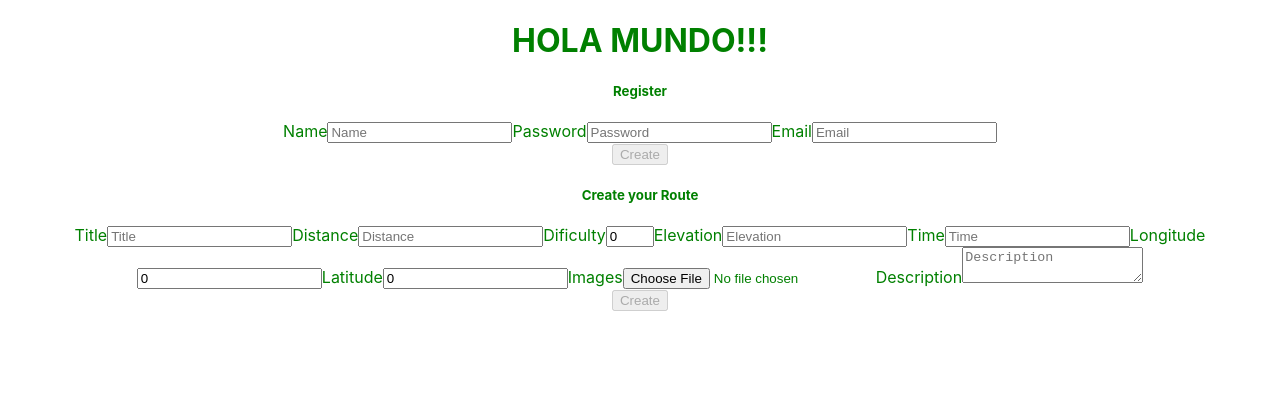
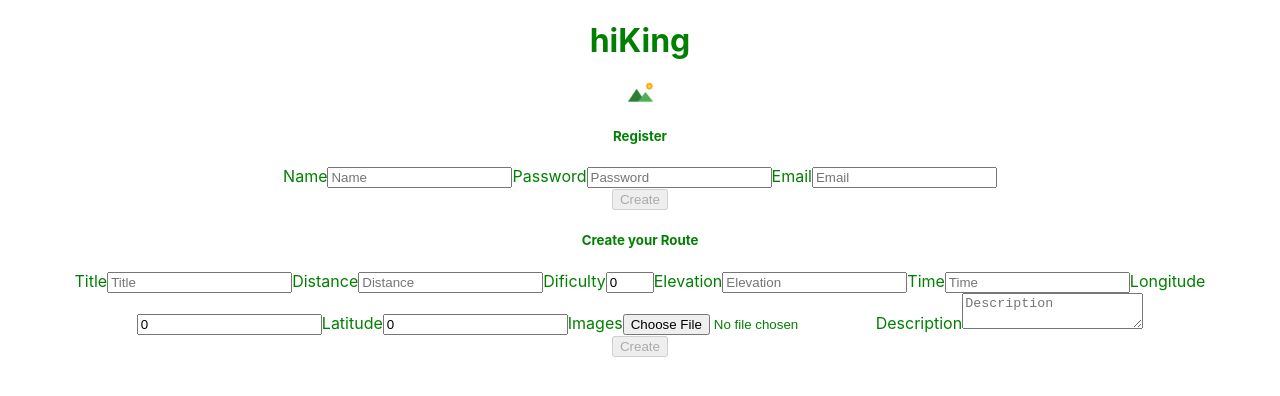
Before and after one commit to xavier-tadeo/Hiking-Final-Project-Front, a React (Create React App) app: page / in a window 1280 px wide. Shown: the top 396 px of the page. Built offline with nearby package versions, Linux system fonts and the light colour scheme.

Commit message:
Create the componente Header and HomePageComponent

```diff
--- a/src/App.tsx
+++ b/src/App.tsx
@@ -1,4 +1,5 @@
 import "./App.css";
+import HeaderHike from "./components/HeaderHike/HeaderHike";
 
 import NewHikeForm from "./components/NewHikeForm/NewHikeForm";
 import RegisterForm from "./components/RegisterForm/RegisterForm";
@@ -6,7 +7,7 @@ import RegisterForm from "./components/RegisterForm/RegisterForm";
 function App(): JSX.Element {
   return (
     <div className="App">
-      <h1>HOLA MUNDO!!!</h1>
+      <HeaderHike />
       <RegisterForm />
 
       <NewHikeForm />
--- /dev/null
+++ b/src/components/HeaderHike/HeaderHike.tsx
@@ -0,0 +1,10 @@
+const HeaderHike = (): JSX.Element => {
+  return (
+    <header>
+      <h1 className="title">hiKing</h1>
+      <img src="hikingIcon.png" alt="logo hiking" />
+    </header>
+  );
+};
+
+export default HeaderHike;
--- /dev/null
+++ b/src/pages/HomePage/HomePage.tsx
@@ -0,0 +1,5 @@
+const HomePage = (): JSX.Element => {
+  return <h1>Soy Home Page</h1>;
+};
+
+export default HomePage;
```
Also changed, not shown: public/hikingIcon.png (added), 1 other file (tests, documents, lock files or other folders).
